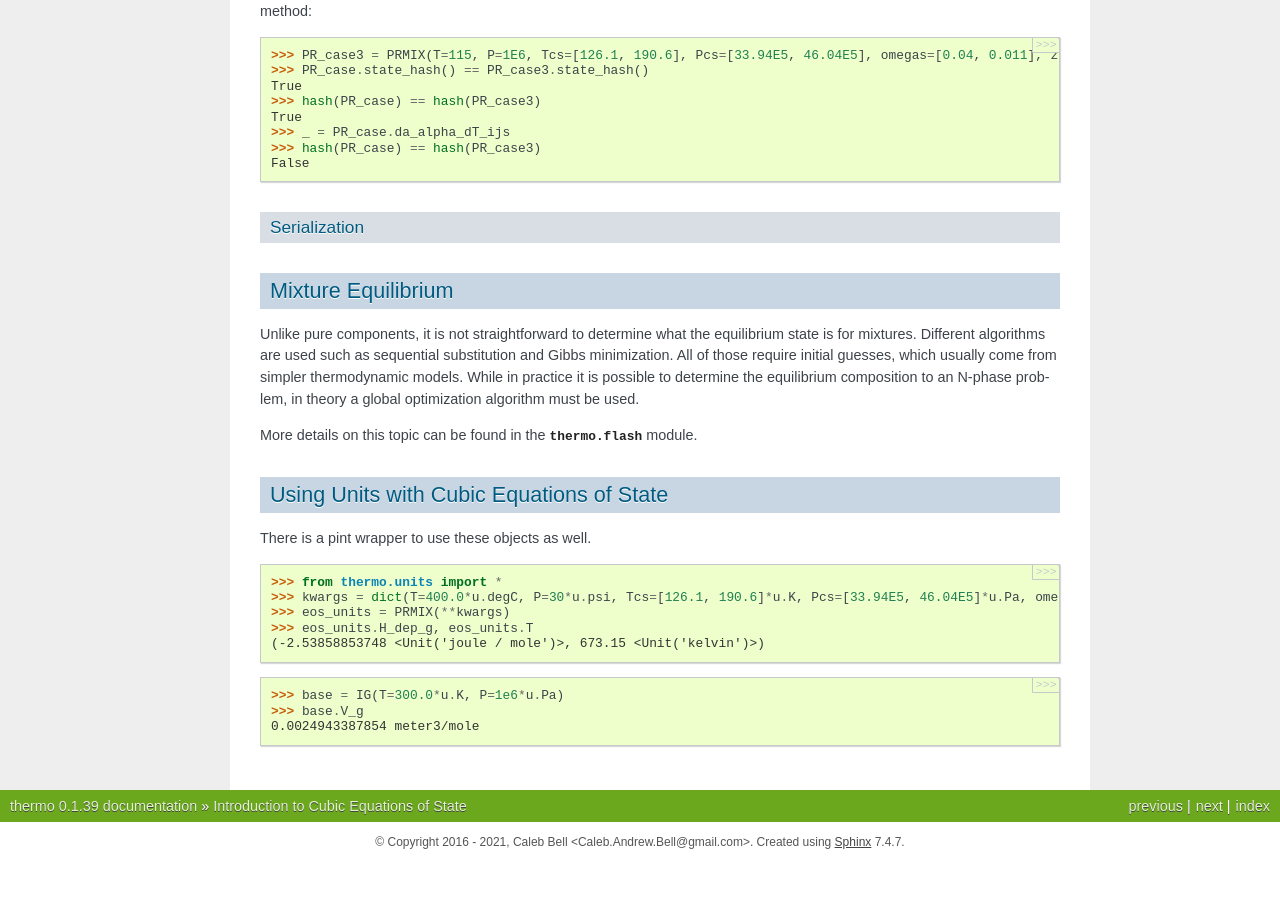
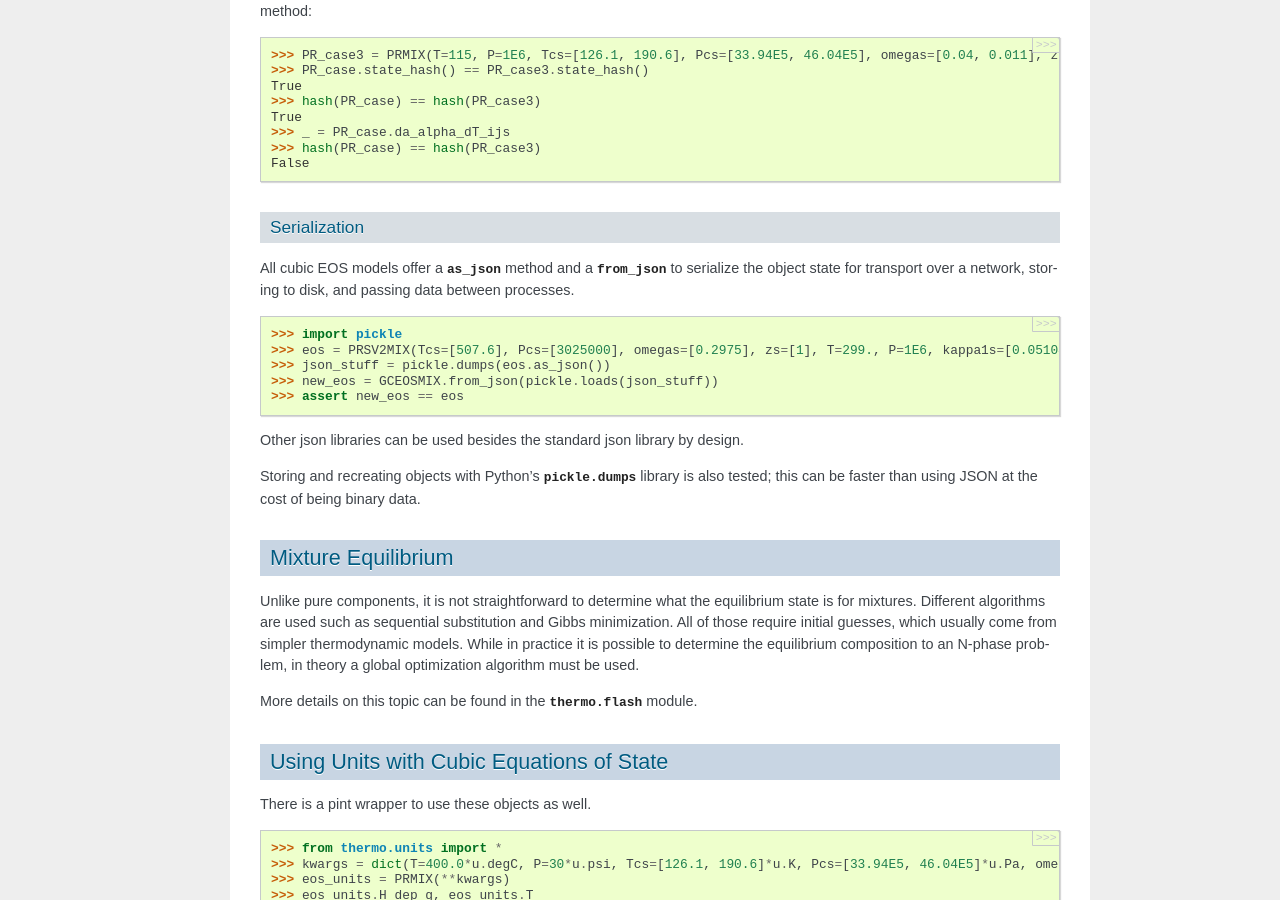
Before and after one commit to CalebBell/thermo, a Sphinx documentation site: the page built from docs/cubic_equations_of_state.rst, in a window 1280 px wide and 900 px high, scrolled down 5009 px. Built offline with Sphinx 7.4.7, drawn with Linux system fonts in a browser that asks for light colours; formulas are drawn with MathJax 3; before the commit the page ends 5871 px from its top, so only the background shows below that.

Commit message:
Small documentation updates

```diff
--- a/docs/cubic_equations_of_state.rst
+++ b/docs/cubic_equations_of_state.rst
@@ -215,7 +215,17 @@ False
 
 Serialization
 ^^^^^^^^^^^^^
+All cubic EOS models offer a :obj:`as_json <thermo.eos.GCEOS.as_json>` method and a :obj:`from_json <thermo.eos.GCEOS.from_json>` to serialize the object state for transport over a network, storing to disk, and passing data between processes.
 
+>>> import pickle
+>>> eos = PRSV2MIX(Tcs=[507.6], Pcs=[3025000], omegas=[0.2975], zs=[1], T=299., P=1E6, kappa1s=[0.05104], kappa2s=[0.8634], kappa3s=[0.460])
+>>> json_stuff = pickle.dumps(eos.as_json())
+>>> new_eos = GCEOSMIX.from_json(pickle.loads(json_stuff))
+>>> assert new_eos == eos
+
+Other json libraries can be used besides the standard json library by design.
+
+Storing and recreating objects with Python's :py:func:`pickle.dumps` library is also tested; this can be faster than using JSON at the cost of being binary data.
 
 Mixture Equilibrium
 -------------------
```
Also changed, not shown: 2 other files.
